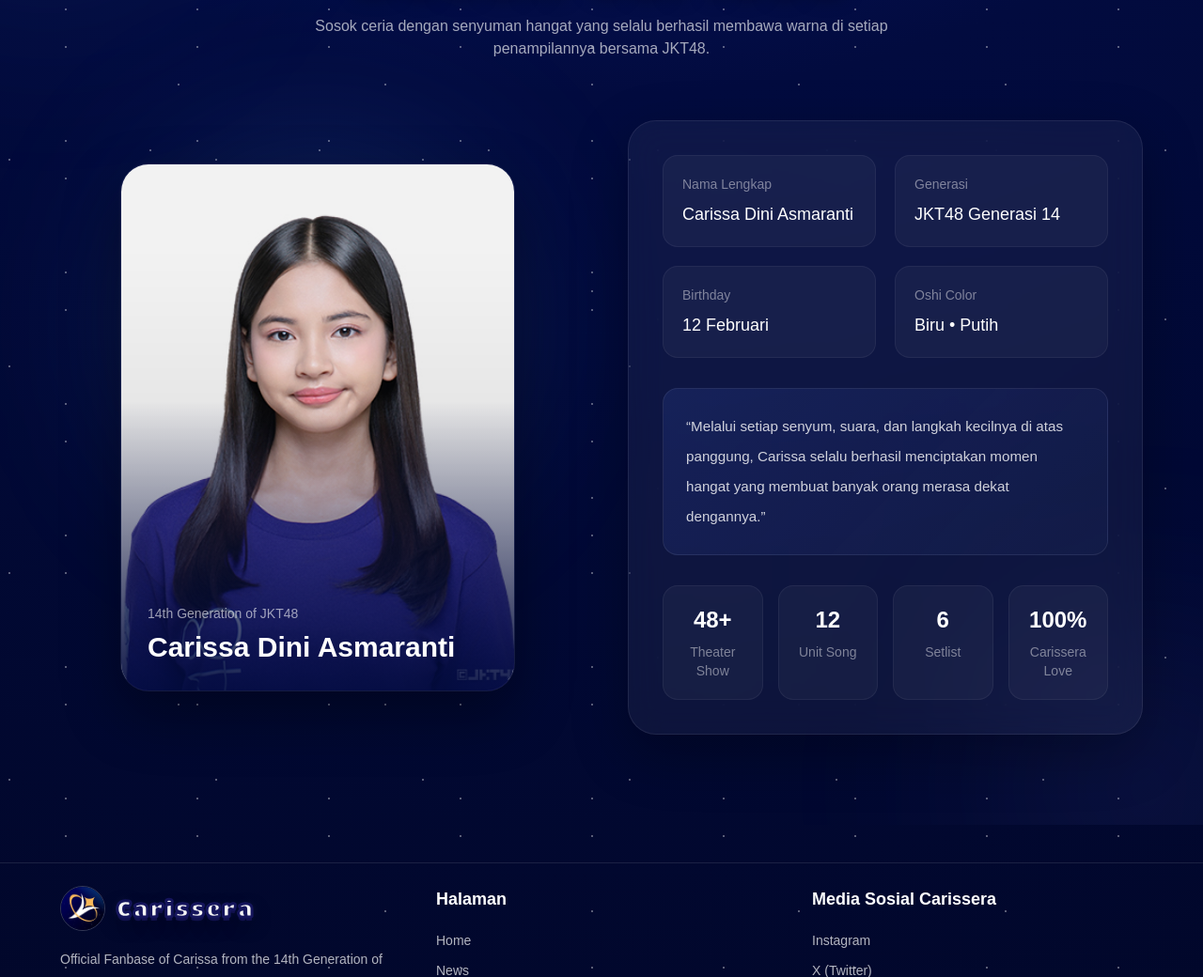
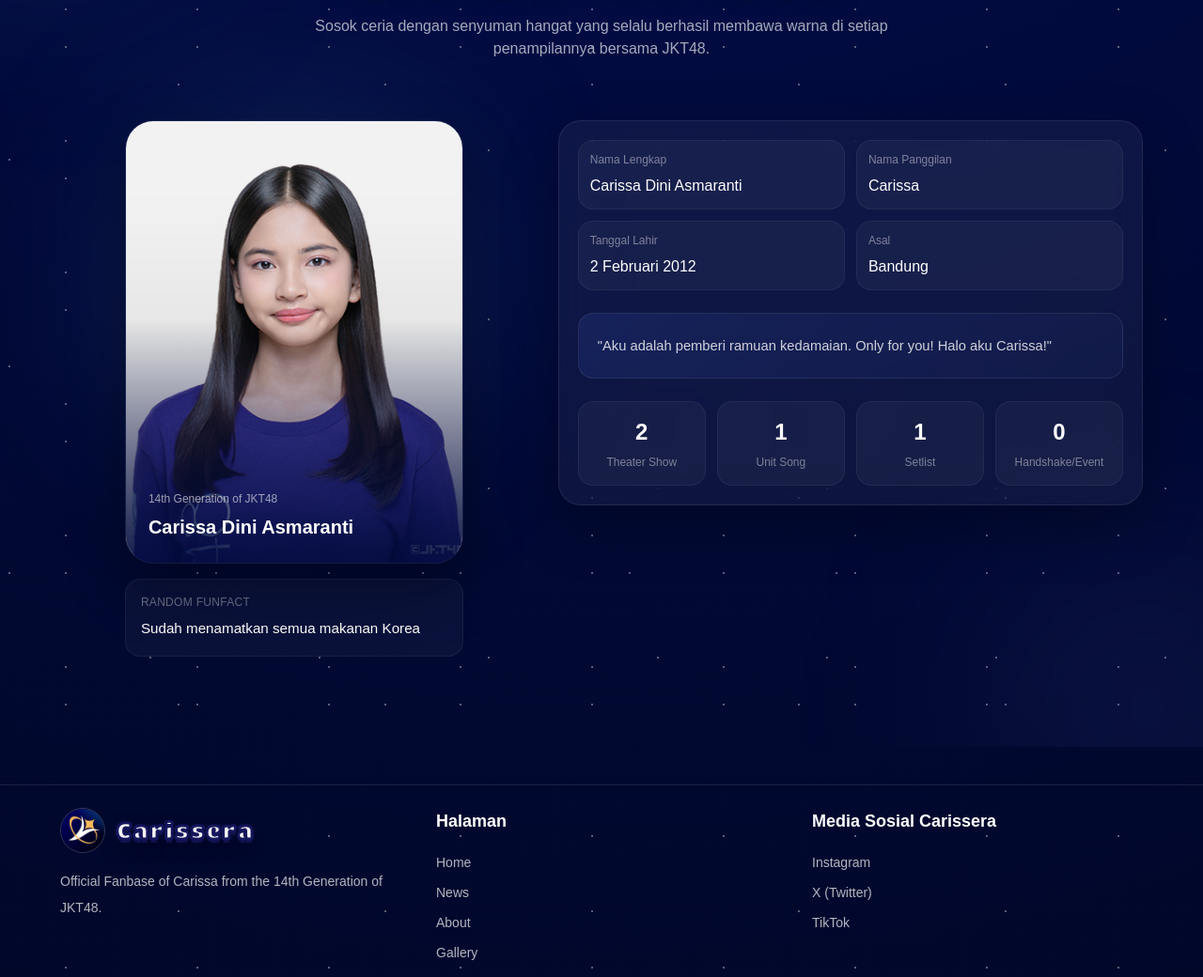
Before and after one commit to rasyawalp/carissa, a plain HTML site: page index.html in a window 1280 px wide. Shown: the part 1000-2040 px from the top of the page at 94% size. Drawn offline with nearby package versions, Linux system fonts and the light colour scheme.

Commit message:
Update index.html

```diff
--- a/index.html
+++ b/index.html
@@ -1612,8 +1612,8 @@
 
 <section class="about-section py-24 px-6 lg:px-16">
 
-<!-- STARS -->
-<div class="about-stars"></div>
+  <!-- STARS -->
+  <div class="about-stars"></div>
 
   <!-- BLUR -->
   <div class="absolute top-[-120px] left-[-100px] w-[300px] h-[300px] bg-blue-400/10 blur-[120px] rounded-full"></div>
@@ -1639,31 +1639,31 @@
     </div>
 
     <!-- CONTENT -->
-    <div class="grid lg:grid-cols-2 gap-14 items-center">
+    <div class="grid lg:grid-cols-[0.8fr_1fr] gap-8 items-start">
 
       <!-- LEFT -->
-      <div class="relative flex justify-center">
+      <div class="relative flex flex-col items-center">
 
         <!-- GLOW -->
         <div class="absolute w-[340px] h-[340px] bg-blue-400/20 rounded-full blur-[100px]"></div>
 
         <!-- IMAGE -->
-        <div class="about-image relative w-full max-w-[420px]">
+        <div class="about-image relative w-full max-w-[320px] lg:max-w-[360px]">
 
           <img
             src="kabeshacarissa.jpg"
             alt="Carissa"
-            class="w-full h-[560px] object-cover"
+            class="w-full h-[430px] lg:h-[470px] object-cover"
           />
 
           <!-- TEXT -->
-          <div class="absolute bottom-0 left-0 p-7 z-10">
-
-            <p class="text-white/60 text-sm mb-2">
+          <div class="absolute bottom-0 left-0 p-6 z-10">
+
+            <p class="text-white/60 text-xs mb-2">
               14th Generation of JKT48
             </p>
 
-            <h3 class="text-white text-3xl font-semibold">
+            <h3 class="text-white text-lg lg:text-xl font-semibold leading-tight">
               Carissa Dini Asmaranti
             </h3>
 
@@ -1671,61 +1671,81 @@
 
         </div>
 
+        <!-- FUNFACT AUTO -->
+        <div class="info-box rounded-2xl p-4 mt-4 w-full max-w-[360px]">
+
+          <p class="text-white/40 text-xs mb-2 tracking-wide">
+            RANDOM FUNFACT
+          </p>
+
+          <h4
+            id="funfactText"
+            class="text-white text-sm lg:text-[0.95rem] font-medium leading-relaxed transition-all duration-500"
+          >
+            Suka nonton dracin & drakor
+          </h4>
+
+        </div>
+
       </div>
 
-      <!-- RIGHT -->
-      <div>
+<!-- RIGHT -->
+<div class="w-full md:max-w-none max-w-[360px] mx-auto">
 
         <!-- CARD -->
-        <div class="about-card rounded-[30px] p-7 md:p-9">
+        <div class="about-card rounded-[24px] p-4 md:p-5">
 
           <!-- INFO -->
-          <div class="grid sm:grid-cols-2 gap-5">
-
-            <div class="info-box rounded-2xl p-5">
-
-              <p class="text-white/45 text-sm mb-2">
+          <div class="grid sm:grid-cols-2 gap-3">
+
+            <!-- ITEM -->
+            <div class="info-box rounded-2xl p-3">
+
+              <p class="text-white/45 text-xs mb-2">
                 Nama Lengkap
               </p>
 
-              <h4 class="text-white text-lg font-medium">
+              <h4 class="text-white text-[0.95rem] lg:text-base font-medium leading-snug">
                 Carissa Dini Asmaranti
               </h4>
 
             </div>
 
-            <div class="info-box rounded-2xl p-5">
-
-              <p class="text-white/45 text-sm mb-2">
-                Generasi
+            <!-- ITEM -->
+            <div class="info-box rounded-2xl p-3">
+
+              <p class="text-white/45 text-xs mb-2">
+                Nama Panggilan
               </p>
 
-              <h4 class="text-white text-lg font-medium">
-                JKT48 Generasi 14
+              <h4 class="text-white text-[0.95rem] lg:text-base font-medium leading-snug">
+                Carissa
               </h4>
 
             </div>
 
-            <div class="info-box rounded-2xl p-5">
-
-              <p class="text-white/45 text-sm mb-2">
-                Birthday
+            <!-- ITEM -->
+            <div class="info-box rounded-2xl p-3">
+
+              <p class="text-white/45 text-xs mb-2">
+                Tanggal Lahir
               </p>
 
-              <h4 class="text-white text-lg font-medium">
-                12 Februari
+              <h4 class="text-white text-[0.95rem] lg:text-base font-medium leading-snug">
+                2 Februari 2012
               </h4>
 
             </div>
 
-            <div class="info-box rounded-2xl p-5">
-
-              <p class="text-white/45 text-sm mb-2">
-                Oshi Color
+            <!-- ITEM -->
+            <div class="info-box rounded-2xl p-3">
+
+              <p class="text-white/45 text-xs mb-2">
+                Asal
               </p>
 
-              <h4 class="text-white text-lg font-medium">
-                Biru • Putih
+              <h4 class="text-white text-[0.95rem] lg:text-base font-medium leading-snug">
+                Bandung
               </h4>
 
             </div>
@@ -1733,61 +1753,61 @@
           </div>
 
           <!-- QUOTE -->
-          <div class="quote-box mt-8 rounded-2xl p-6">
-
-            <p class="text-white/80 leading-8 text-[0.95rem]">
-              “Melalui setiap senyum, suara, dan langkah kecilnya di atas panggung, Carissa selalu berhasil menciptakan momen hangat yang membuat banyak orang merasa dekat dengannya.”
+          <div class="quote-box mt-6 rounded-2xl p-5">
+
+            <p class="text-white/80 leading-7 text-[0.85rem] lg:text-[0.92rem]">
+              "Aku adalah pemberi ramuan kedamaian. Only for you! Halo aku Carissa!"
             </p>
 
           </div>
 
           <!-- STATS -->
-          <div class="grid grid-cols-2 md:grid-cols-4 gap-4 mt-8">
-
-            <div class="stat-box rounded-2xl p-5 text-center">
-
-              <h5 class="text-2xl font-bold text-white">
-                48+
+          <div class="grid grid-cols-2 md:grid-cols-4 gap-3 mt-6">
+
+            <div class="stat-box rounded-2xl p-4 text-center">
+
+              <h5 class="text-xl lg:text-2xl font-bold text-white">
+                2
               </h5>
 
-              <p class="text-white/45 text-sm mt-2">
+              <p class="text-white/45 text-xs mt-2">
                 Theater Show
               </p>
 
             </div>
 
-            <div class="stat-box rounded-2xl p-5 text-center">
-
-              <h5 class="text-2xl font-bold text-white">
-                12
+            <div class="stat-box rounded-2xl p-4 text-center">
+
+              <h5 class="text-xl lg:text-2xl font-bold text-white">
+                1
               </h5>
 
-              <p class="text-white/45 text-sm mt-2">
+              <p class="text-white/45 text-xs mt-2">
                 Unit Song
               </p>
 
             </div>
 
-            <div class="stat-box rounded-2xl p-5 text-center">
-
-              <h5 class="text-2xl font-bold text-white">
-                6
+            <div class="stat-box rounded-2xl p-4 text-center">
+
+              <h5 class="text-xl lg:text-2xl font-bold text-white">
+                1
               </h5>
 
-              <p class="text-white/45 text-sm mt-2">
+              <p class="text-white/45 text-xs mt-2">
                 Setlist
               </p>
 
             </div>
 
-            <div class="stat-box rounded-2xl p-5 text-center">
-
-              <h5 class="text-2xl font-bold text-white">
-                100%
+            <div class="stat-box rounded-2xl p-4 text-center">
+
+              <h5 class="text-xl lg:text-2xl font-bold text-white">
+                0
               </h5>
 
-              <p class="text-white/45 text-sm mt-2">
-                Carissera Love
+              <p class="text-white/45 text-xs mt-2">
+                Handshake/Event
               </p>
 
             </div>
@@ -1931,6 +1951,47 @@
 
 </script>
 
+<script>
+
+const funfacts = [
+
+  "Suka nonton dracin & drakor",
+  "Sudah menamatkan semua makanan Korea",
+  "S3 per-matchaan",
+  "Mau dipanggil 'Carissa Yeppeo'",
+  "Suka dipuji cantik",
+  "Jago bikin pantun"
+
+];
+
+const funfactText =
+  document.getElementById("funfactText");
+
+let factIndex = 0;
+
+setInterval(() => {
+
+  factIndex++;
+
+  if(factIndex >= funfacts.length){
+    factIndex = 0;
+  }
+
+  funfactText.style.opacity = 0;
+
+  setTimeout(() => {
+
+    funfactText.innerHTML =
+      funfacts[factIndex];
+
+    funfactText.style.opacity = 1;
+
+  }, 250);
+
+}, 3500);
+
+</script>
+
 <!-- ========================= -->
 <!-- FOOTER -->
 <!-- ========================= -->
```
